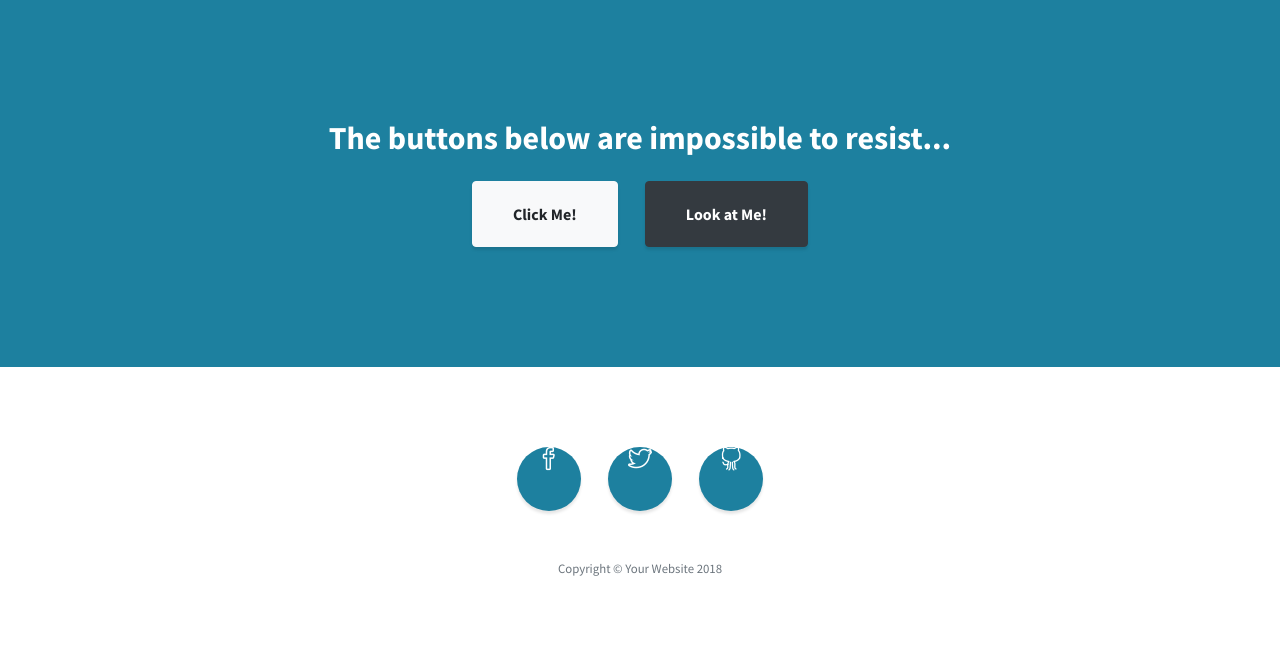
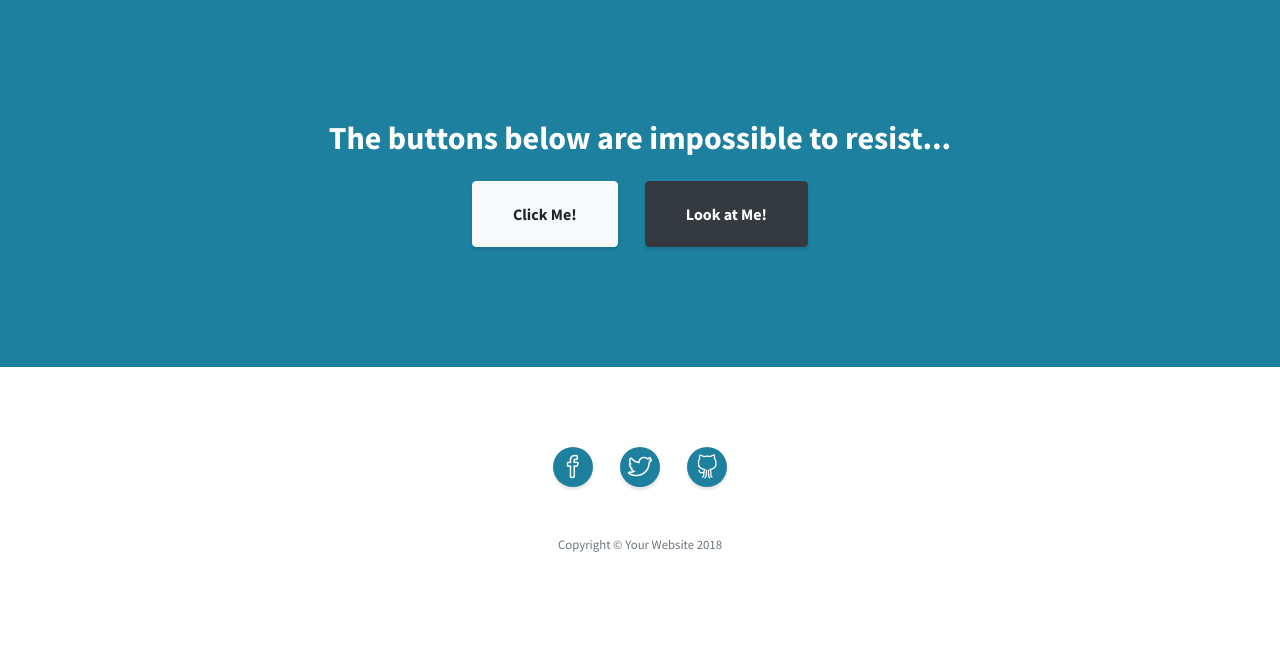
Before and after one commit to ParamOza/FetchBot, a PHP site: page / in a window 1280 px wide. Shown: the part 1204-1862 px from the top of the page. After the commit the page ends 1756 px from the top, so only its background shows below. Run offline with PHP 8.4, Linux system fonts and the light colour scheme.

Commit message:
formatting

```diff
--- a/website/css/stylish-portfolio.css
+++ b/website/css/stylish-portfolio.css
@@ -308,8 +308,6 @@ footer.footer {
 
 footer.footer .social-link {
   display: block;
-  height: 4rem;
-  width: 4rem;
   line-height: 4.3rem;
   font-size: 1.5rem;
   background-color: #1D809F;
--- a/website/index.html
+++ b/website/index.html
@@ -106,17 +106,17 @@
       <div class="container">
         <ul class="list-inline mb-5">
           <li class="list-inline-item">
-            <a class="social-link rounded-circle text-white mr-3" href="#">
+            <a class="social-link rounded-circle text-white mr-3 p-2" href="#">
               <i class="icon-social-facebook"></i>
             </a>
           </li>
           <li class="list-inline-item">
-            <a class="social-link rounded-circle text-white mr-3" href="#">
+            <a class="social-link rounded-circle text-white mr-3 p-2" href="#">
               <i class="icon-social-twitter"></i>
             </a>
           </li>
           <li class="list-inline-item">
-            <a class="social-link rounded-circle text-white" href="#">
+            <a class="social-link rounded-circle text-white p-2" href="#">
               <i class="icon-social-github"></i>
             </a>
           </li>
```
